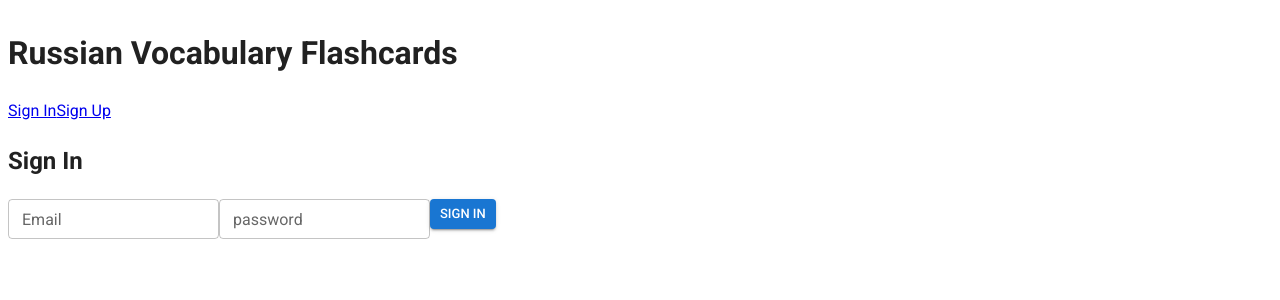
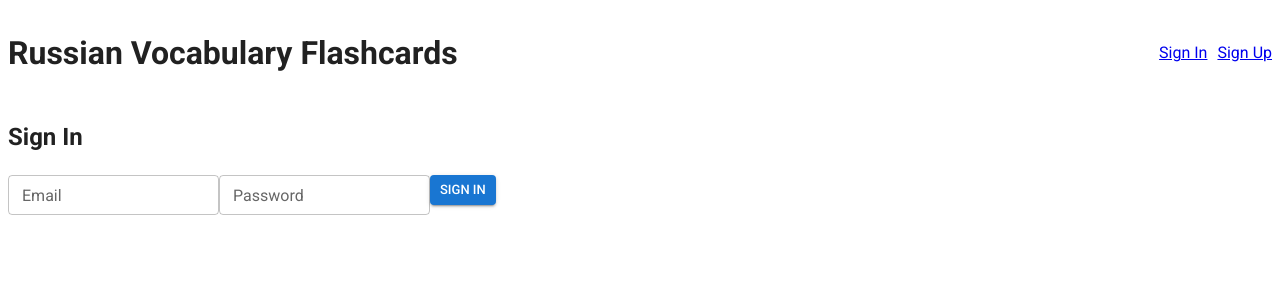
Before and after one commit to Waddah-JD/russian-vocabulary-flash-cards-client, a React app: page /sign-in in a window 1280 px wide. Shown: the top 300 px of the page. Built offline with nearby package versions, Linux system fonts and the light colour scheme; no server answers.

Commit message:
update Navbar style

```diff
--- a/src/components/Forms/EmailAndPassword.tsx
+++ b/src/components/Forms/EmailAndPassword.tsx
@@ -32,7 +32,7 @@ function EmailAndPassword(props: Props): JSX.Element {
       <TextField
         type="password"
         size="small"
-        label="password"
+        label="Password"
         variant="outlined"
         value={password}
         onChange={handlePasswordChange}
--- a/src/components/Layout/Navigation.tsx
+++ b/src/components/Layout/Navigation.tsx
@@ -12,7 +12,7 @@ function Navigation(): JSX.Element {
   }
 
   return userIsAuthenticated ? (
-    <nav>
+    <nav style={{ display: "flex", justifyContent: "space-around", gap: 10, alignItems: "center" }}>
       <Link to="/">Home</Link>
       <Link to="/learn">Learn</Link>
       <Link to="/practice">Practice</Link>
@@ -21,7 +21,7 @@ function Navigation(): JSX.Element {
       </Button>
     </nav>
   ) : (
-    <nav>
+    <nav style={{ display: "flex", justifyContent: "space-around", gap: 10, alignItems: "center" }}>
       <Link to="/sign-in">Sign In</Link>
       <Link to="/sign-up">Sign Up</Link>
     </nav>
--- a/src/pages/Homepage.tsx
+++ b/src/pages/Homepage.tsx
@@ -6,8 +6,10 @@ import Navigation from "../components/Layout/Navigation";
 function Homepage(): JSX.Element {
   return (
     <Box p={1}>
-      <h1>Russian Vocabulary Flashcards</h1>
-      <Navigation />
+      <div style={{ display: "flex", alignItems: "center", justifyContent: "space-between" }}>
+        <h1>Russian Vocabulary Flashcards</h1>
+        <Navigation />
+      </div>
       <Outlet />
     </Box>
   );
```
